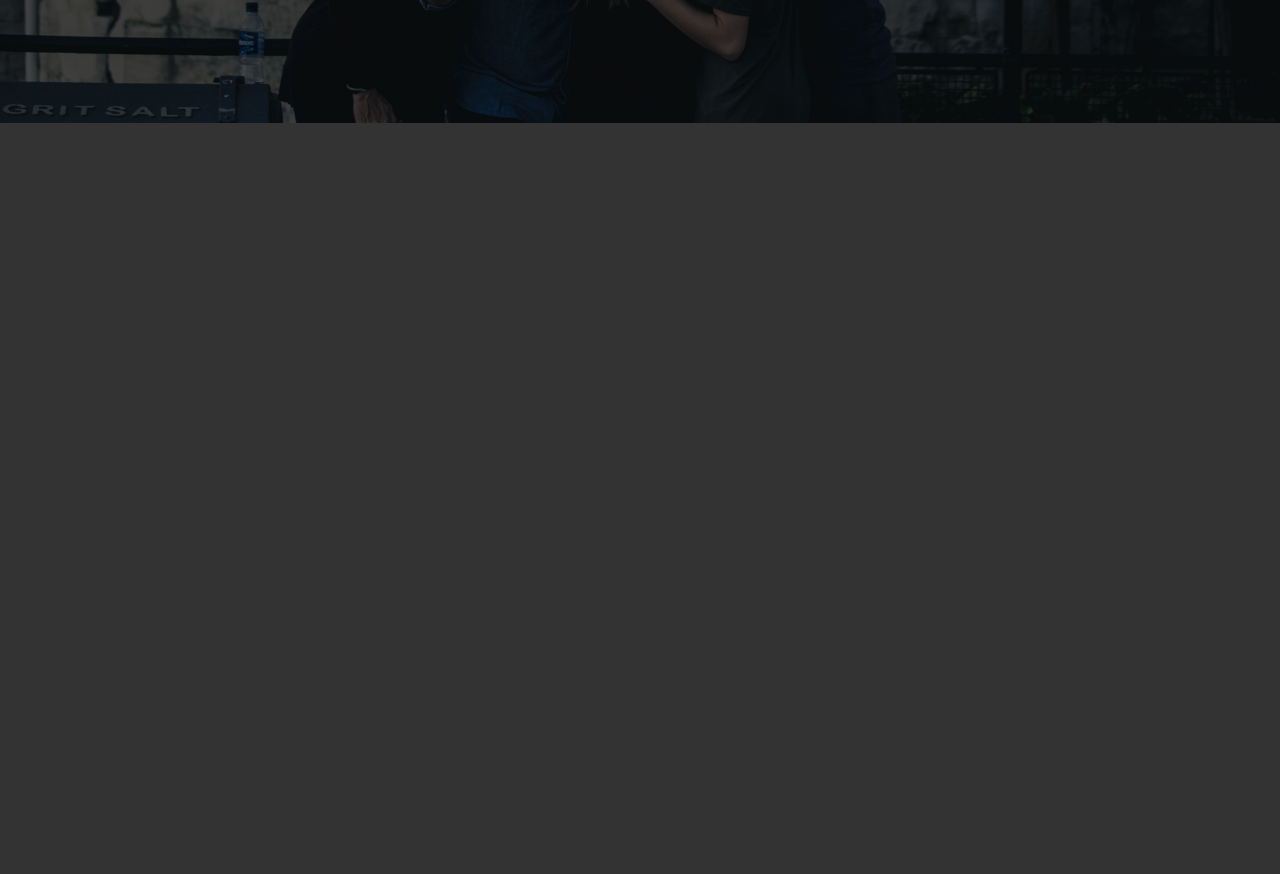
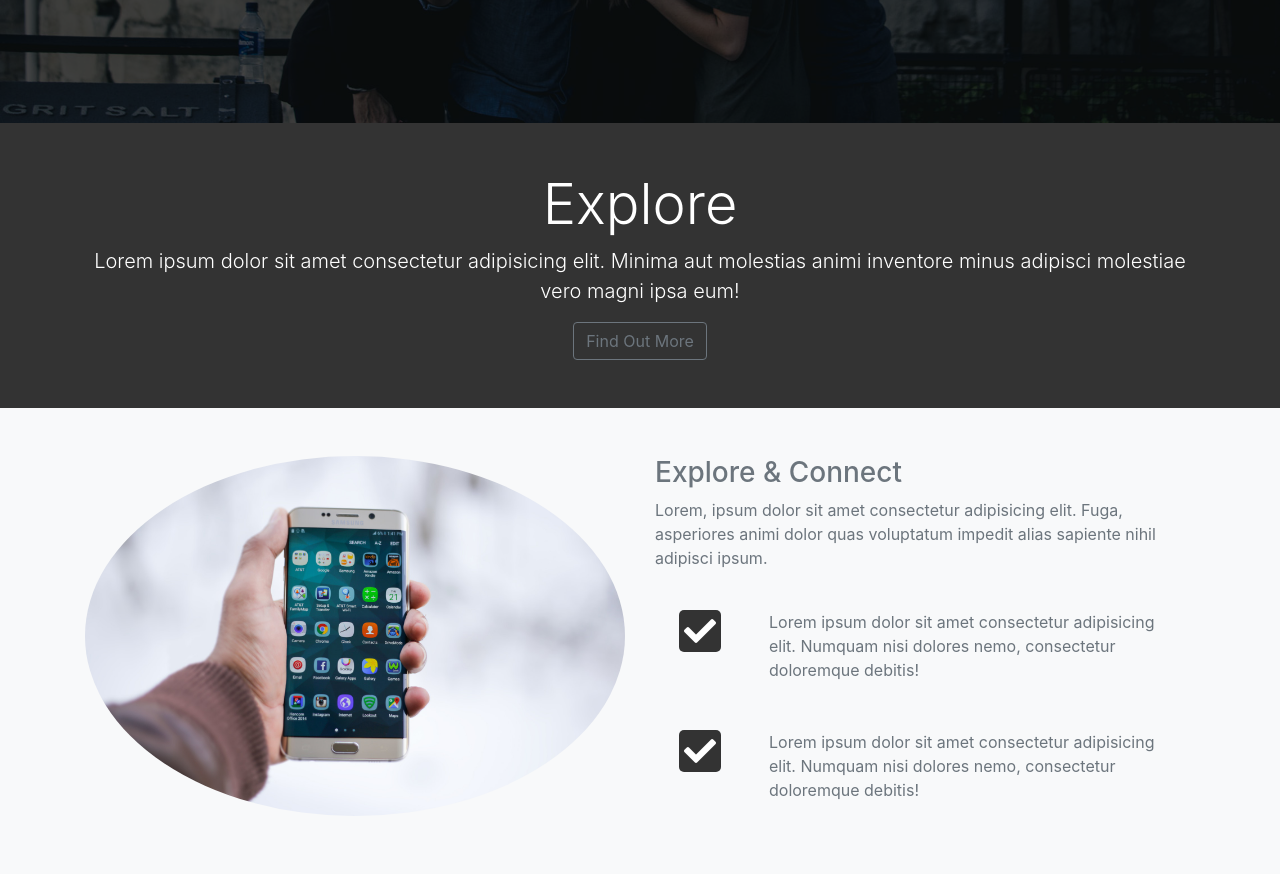
Before and after one commit to nauman-azeem/looplab, a plain HTML site: page index.html in a window 1280 px wide. Shown: the part 577-1451 px from the top of the page. Before the commit the page ends 800 px from the top, so only its background shows below. Drawn offline with Linux system fonts and the light colour scheme.

Commit message:
Created Explore Section

```diff
--- a/css/style.css
+++ b/css/style.css
@@ -39,3 +39,10 @@ body {
   padding: 5px;
   border-radius: 5px;
 }
+
+#explore-section .fas, #share-section .fas {
+  color: #fff;
+  background: #333;
+  padding: 5px;
+  border-radius: 5px;
+}
--- a/index.html
+++ b/index.html
@@ -97,6 +97,48 @@
         </div>
       </div>
     </header>
+
+    <!-- EXPLORE SECTION -->
+    <section id="explore-head-section">
+      <div class="container">
+        <div class="row">
+          <div class="col text-center py-5">
+            <h1 class="display-4">Explore</h1>
+            <p class="lead">Lorem ipsum dolor sit amet consectetur adipisicing elit. Minima aut molestias animi inventore minus adipisci molestiae vero magni ipsa eum!</p>
+            <a href="#" class="btn btn-outline-secondary">Find Out More</a>
+          </div>
+        </div>
+      </div>
+    </section>
+    <section id="explore-section" class="bg-light text-muted py-5">
+      <div class="container">
+        <div class="row">
+          <div class="col-md-6">
+            <img src="img/explore-section1.jpg" alt="" class="img-fluid rounded-circle" mb-3>
+          </div>
+          <div class="col-md-6">
+            <h3>Explore & Connect</h3>
+            <p>Lorem, ipsum dolor sit amet consectetur adipisicing elit. Fuga, asperiores animi dolor quas voluptatum impedit alias sapiente nihil adipisci ipsum.</p>
+            <div class="d-flex">
+              <div class="p-4 align-self-start">
+                <i class="fas fa-check fa-2x"></i>
+              </div>
+              <div class="p-4 align-self-end">
+                Lorem ipsum dolor sit amet consectetur adipisicing elit. Numquam nisi dolores nemo, consectetur doloremque debitis!
+              </div>
+            </div>
+            <div class="d-flex">
+              <div class="p-4 align-self-start">
+                <i class="fas fa-check fa-2x"></i>
+              </div>
+              <div class="p-4 align-self-end">
+                Lorem ipsum dolor sit amet consectetur adipisicing elit. Numquam nisi dolores nemo, consectetur doloremque debitis!
+              </div>
+            </div>
+          </div>
+        </div>
+      </div>
+    </section>
   </body>
   <script src="scripts/jquery.min.js"></script>
   <script src="scripts/popper.js"></script>
```
